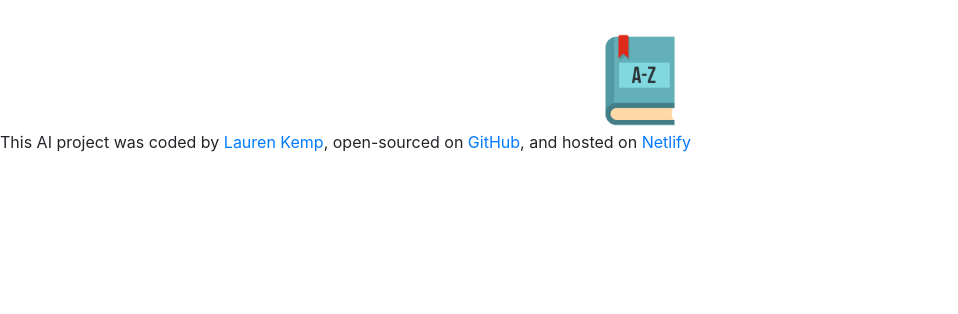
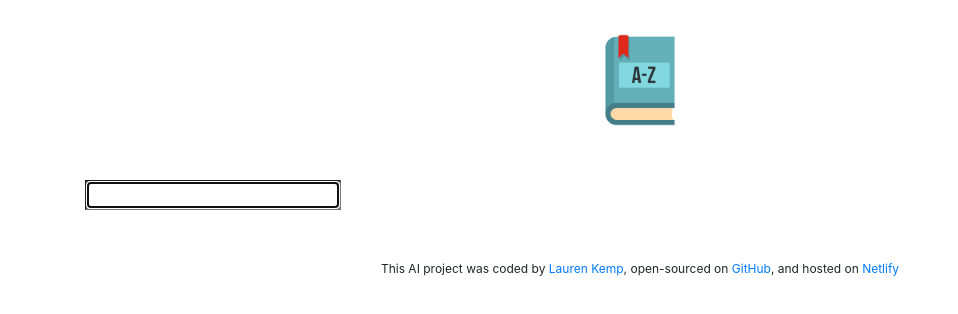
Before and after one commit to laurenkemp/dictionary-project, a React (Create React App) app: page / in a window 1280 px wide. Shown: the top 314 px of the page, without its empty margins (0-958 px from the left). Built offline with nearby package versions, Linux system fonts and the light colour scheme.

Commit message:
added Dictionary component and search form

```diff
--- a/src/App.css
+++ b/src/App.css
@@ -6,4 +6,11 @@
   max-width: 100px;
   display: block;
   margin: 0 auto;
+  margin-bottom: 50px;
 }
+
+.App-footer {
+  margin: 50px 0;
+  font-size: 12px;
+  text-align: center;
+}
--- a/src/App.js
+++ b/src/App.js
@@ -1,14 +1,19 @@
 import logo from "./images/logo.png";
 import "./App.css";
+import Dictionary from "./Dictionary";
 
 function App() {
   return (
     <div className="App">
+      <div className="container">
         <header className="App-header"></header>
         <img src={logo} alt="dictionary-icon" className="App-logo" />
-      <footer>
+        <main>
+          <Dictionary />
+        </main>
+        <footer className="App-footer">
           This AI project was coded by
-        <a href="https://laurenkemp.dev" target="_blank">
+          <a href="https://laurenkemp.dev" target="_blank" rel="noreferrer">
             {" "}
             Lauren Kemp
           </a>
@@ -16,16 +21,18 @@
           <a
             href="https://github.com/laurenkemp/dictionary-project.git"
             target="_blank"
+            rel="noreferrer"
           >
             GitHub
           </a>
           , and hosted on
-        <a href="https://www.netlify.com/" target="_blank">
+          <a href="https://www.netlify.com/" target="_blank" rel="noreferrer">
             {" "}
             Netlify
           </a>
         </footer>
       </div>
+    </div>
   );
 }
 
--- /dev/null
+++ b/src/Dictionary.css
@@ -0,0 +1,3 @@
+.Dictionary {
+  background-color: white;
+}
--- /dev/null
+++ b/src/Dictionary.js
@@ -0,0 +1,23 @@
+import React, { useState } from "react";
+import "./Dictionary.css";
+
+export default function Dictionary() {
+  let [keyword, setKeyword] = useState(null);
+
+  function search(event) {
+    event.preventDefault();
+    alert(`Searching for ${keyword}`);
+  }
+
+  function handleKeywordChange(event) {
+    setKeyword(event.target.value);
+  }
+
+  return (
+    <div className="Dictionary">
+      <form onSubmit={search}>
+        <input type="search" autoFocus={true} onChange={handleKeywordChange} />
+      </form>
+    </div>
+  );
+}
```
Lines whose indentation alone changed are shown as unchanged.
